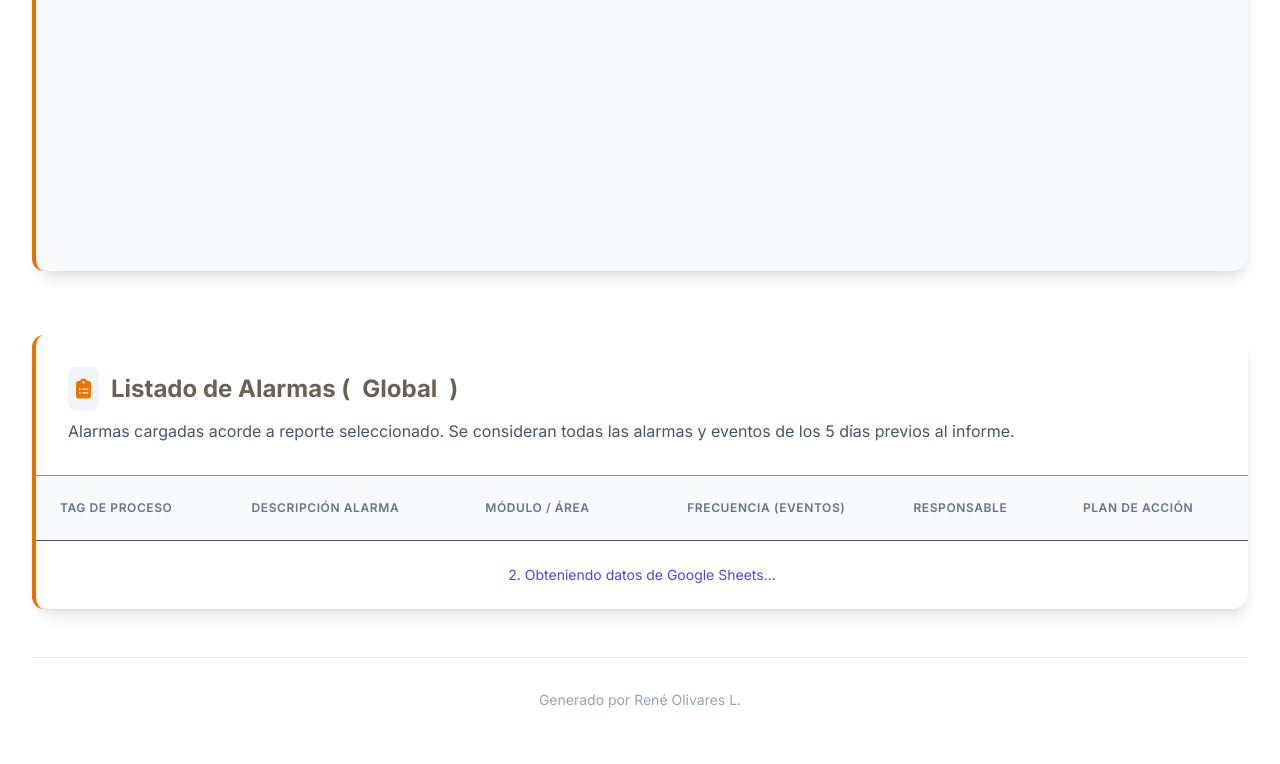
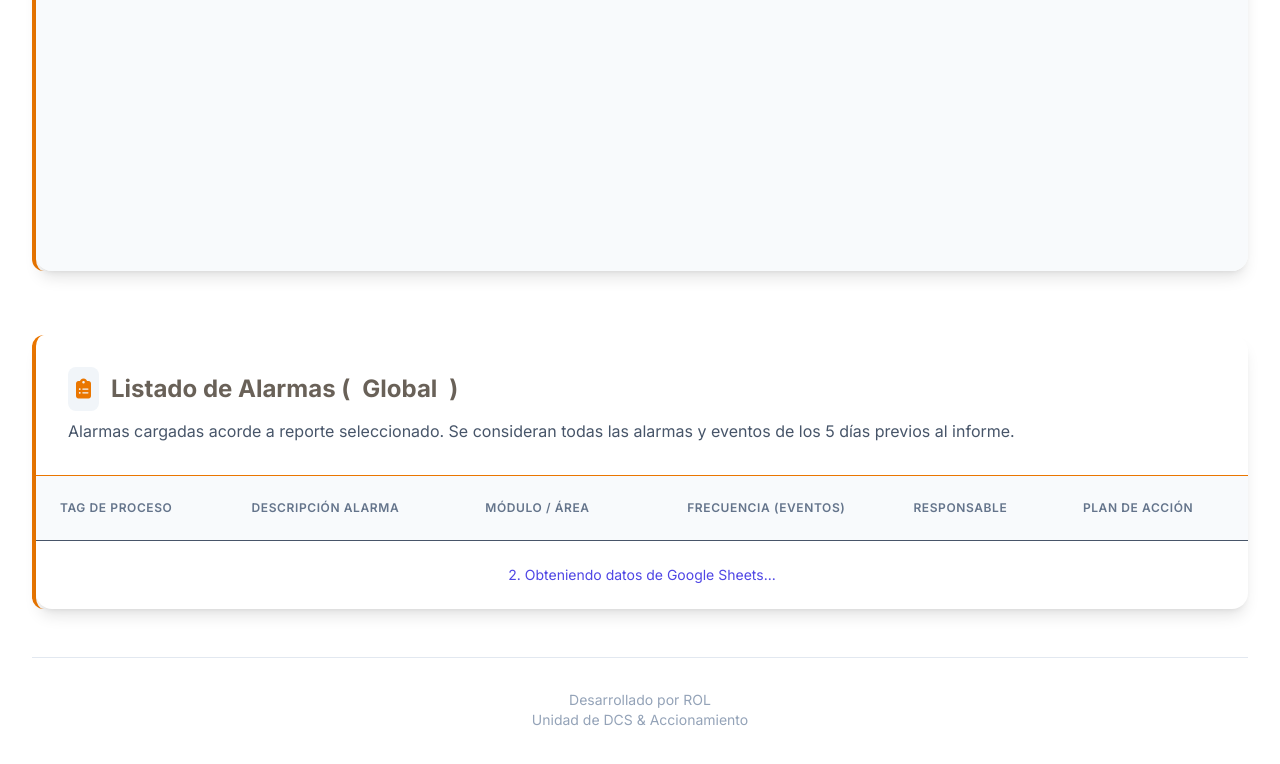
Before and after one commit to xxx00rene00xxx/AlarmsReport, a plain HTML site: page alarmasef/alarmasef.html in a window 1280 px wide. Shown: the part 1942-2706 px from the top of the page. Drawn offline with nearby package versions, Linux system fonts and the light colour scheme; no server answers.

```diff
--- a/alarmasef/alarmasef.html
+++ b/alarmasef/alarmasef.html
@@ -256,8 +256,8 @@
 
             </nav>
         <footer class="p-5 text-sm text-cente opacity-70 border-t border-[#ffffff] mt-5">
-            Unidad de DCS & Accionamiento
-            Generado por ROL
+            Desarrollado por ROL
+			Unidad de DCS & Accionamiento
         </footer>
     </aside>
 
@@ -449,7 +449,8 @@
 
         <!-- Footer -->
         <footer class="text-center text-slate-400 py-8 border-t border-slate-200 mt-12">
-            <p class="text-sm">Generado por René Olivares L.</p>
+            <p class="text-sm">Desarrollado por ROL</p>
+			<p class="text-sm">Unidad de DCS & Accionamiento</p>
         </footer>
 
     </main>
```
